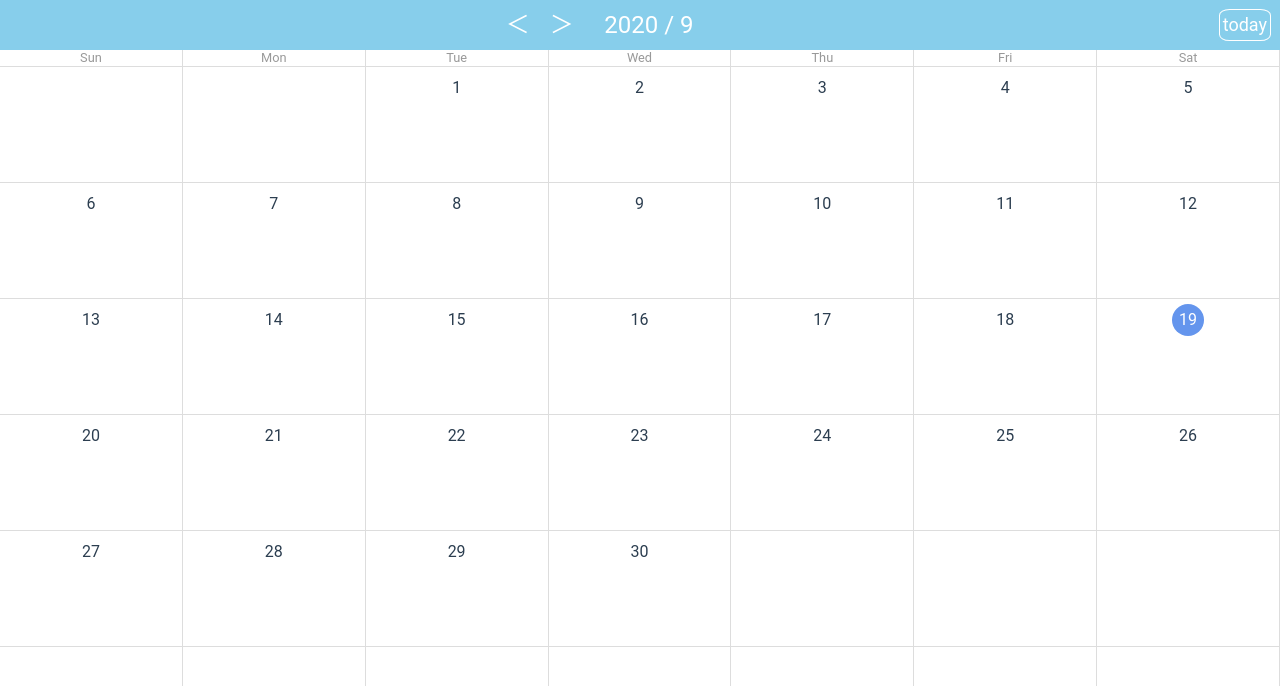
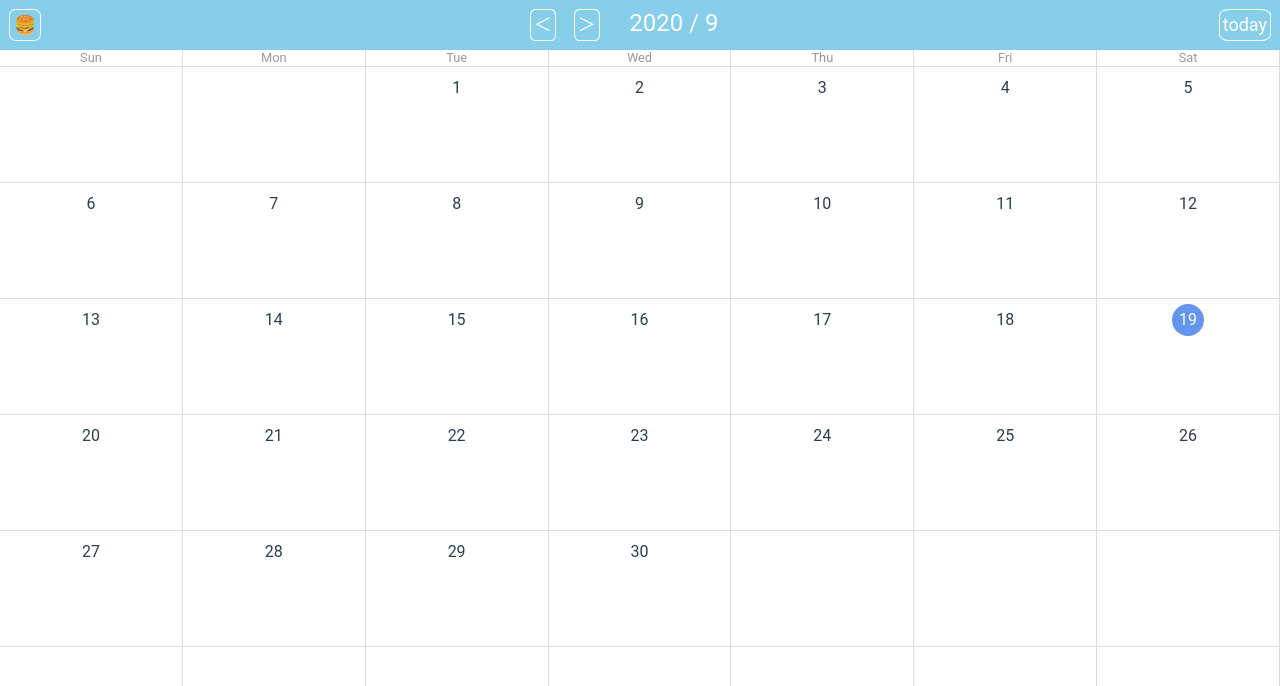
Before and after one commit to tyamap/vue_calendar, a Vue app: page / in a window 1280 px wide. Shown: the top 686 px of the page. Built offline with nearby package versions, Linux system fonts and the light colour scheme.

Commit message:
add ハンバーガーメニューの追加など

```diff
--- a/src/components/NavigationBar.vue
+++ b/src/components/NavigationBar.vue
@@ -2,10 +2,11 @@
   <div id="nav-bar">
     <!-- カレンダーヘッダ -->
     <div class="cal-header">
-      <span class="header-arrow" @click="setLastMonth">＜</span>
-      <span class="header-arrow" @click="setNextMonth">＞</span>
+      <span class="btn navigation">🍔</span>
+      <span class="btn header-arrow" @click="setLastMonth">＜</span>
+      <span class="btn header-arrow" @click="setNextMonth">＞</span>
       <span class="selected-month">{{ year }} / {{ month }}</span>
-      <span class="back-today" @click="setCurrentYearAndMonth">today</span>
+      <span class="btn back-today" @click="setCurrentYearAndMonth">today</span>
     </div>
   </div>
 </template>
@@ -30,27 +31,32 @@ export default {
 #nav-bar {
   height: 50px;
   background-color: skyblue;
+  cursor: default;
+  user-select: none;
 }
 span {
   font-size: 24px;
-  line-height: 24px;
+  margin: 11px 10px;
+  padding: 0;
   color: white;
   display: inline-block;
-  margin: 13px 10px;
+  line-height: 24px;
 }
-.cal-header {
-  cursor: default;
-  user-select: none;
+.navigation {
+  width: 24px;
+  float: left;
 }
 .selected-month {
   width: 110px;
 }
 .back-today {
+  float: right;
+}
+.btn {
   font-size: 18px;
   margin: 9px;
   padding: 3px;
   border: 1px solid;
   border-radius: 20%;
-  float: right;
 }
 </style>
```
